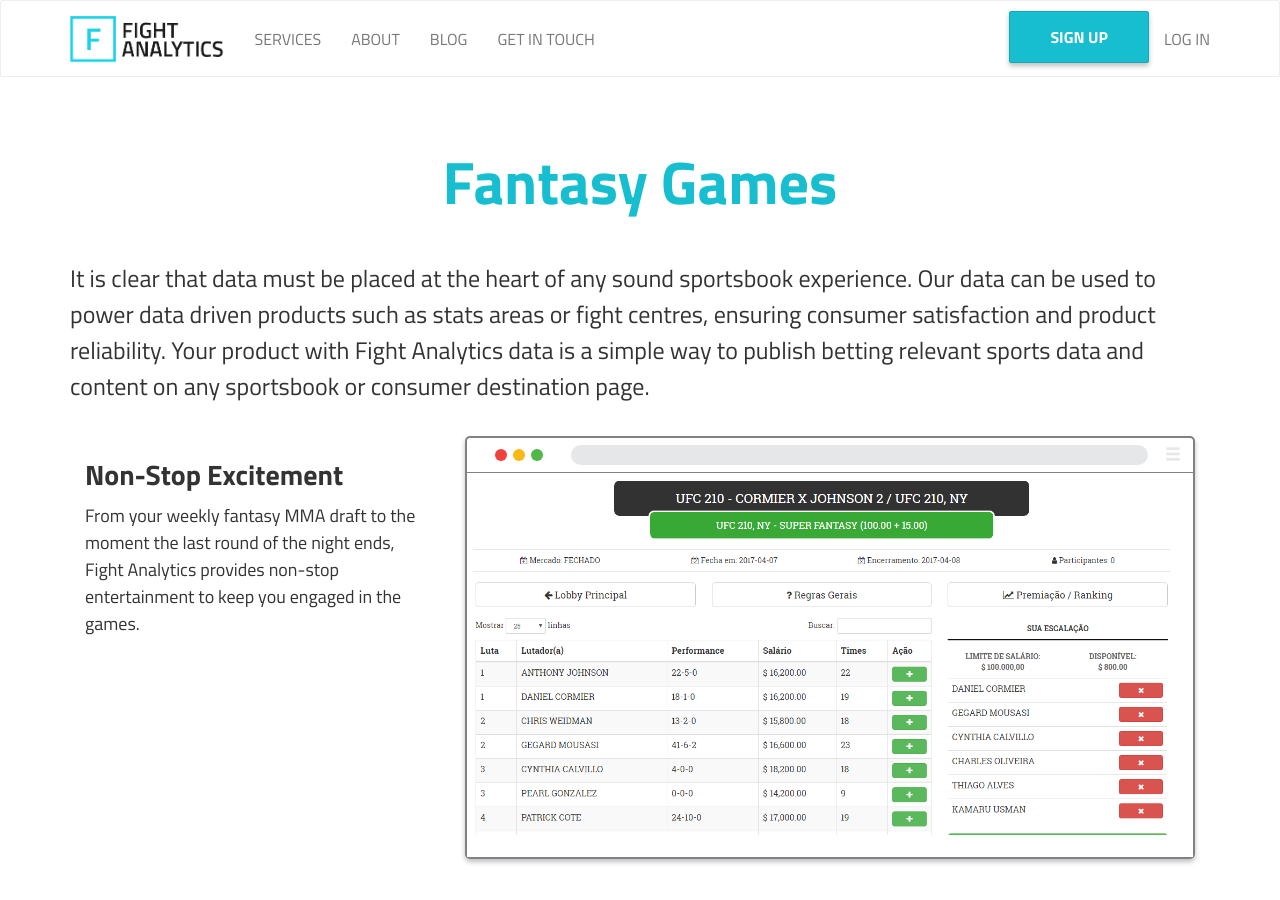
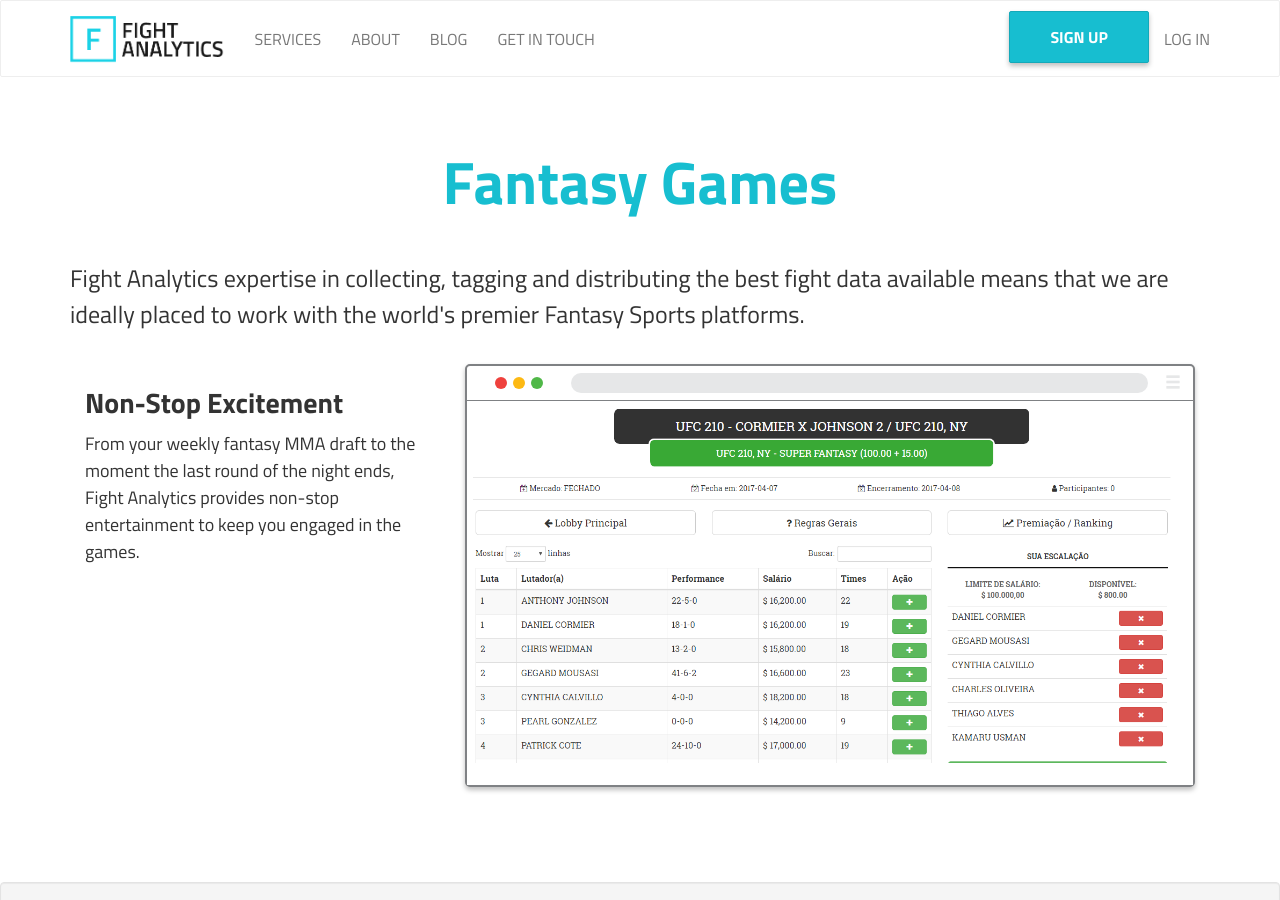
Before and after one commit to fightanalytics/site-fight-analytics, a Jekyll site: the page built from betting-and-gaming.md, in a window 1280 px wide and 900 px high, scrolled down 2459 px. Built offline with Jekyll 4.4.1, drawn with Linux system fonts in a browser that asks for light colours.

Commit message:
Trocar texto fantasy games

```diff
--- a/betting-and-gaming.md
+++ b/betting-and-gaming.md
@@ -183,8 +183,7 @@
       <div class="row">
         <div class="text-2 text-container col-md-12">
           <p>
-            <font size="5">It is clear that data must be placed at the heart of any sound sportsbook experience. Our data can be used to power data driven products such as stats areas or fight centres, ensuring consumer satisfaction and product reliability. Your product
-              with Fight Analytics data is a simple way to publish betting relevant sports data and content on any sportsbook or consumer destination page.</font>
+            <font size="5">Fight Analytics expertise in collecting, tagging and distributing the best fight data available means that we are ideally placed to work with the world's premier Fantasy Sports platforms.</font>
           </p>
         </div>
       </div>
```
